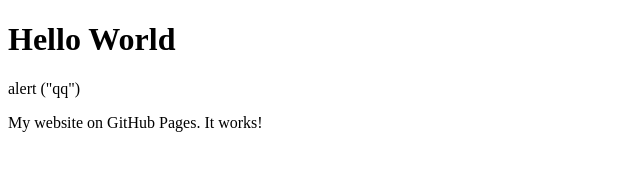
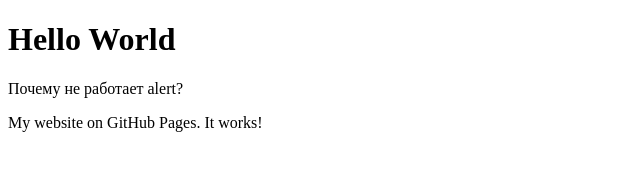
Before and after one commit to Legkoduh/Legkoduh, a plain HTML site: page index.html in a window 1280 px wide. Shown: the whole page, without its empty margins (0-640 px from the left). Drawn offline with Linux system fonts and the light colour scheme.

Commit message:
Update index.html

```diff
--- a/index.html
+++ b/index.html
@@ -2,7 +2,7 @@
 <html>
 <body>
 <h1>Hello World</h1>
-  alert ("qq")
+  Почему не работает alert?
 <p>My website on GitHub Pages. It works!</p>
 </body>
 </html>
```
